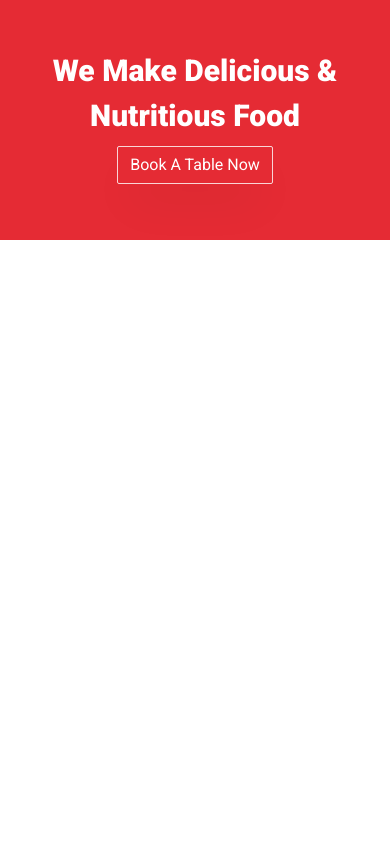
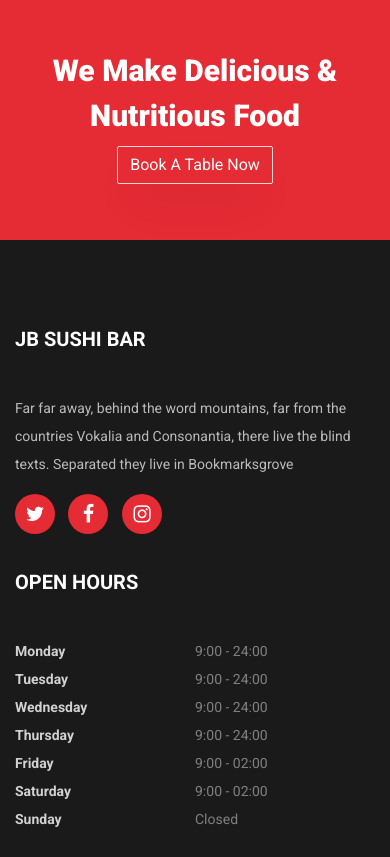
Before and after one commit to Newinacode/restro, a Django app: page / in a window 390 px wide. Shown: the part 3079-3936 px from the top of the page. Before the commit the page ends 3319 px from the top, so only its background shows below. Run offline with Django 4.2, Linux system fonts and the light colour scheme; data that the repository does not hold is empty; some libraries are stand-ins or nearby versions; grey boxes are pictures that could not be loaded.

Commit message:
handle menu link and embed map

```diff
--- a/restro/templates/base.html
+++ b/restro/templates/base.html
@@ -71,7 +71,7 @@
 					<li class="nav-item {% block nav-index %}{% endblock nav-index %}"><a href="{% url 'index' %}" class="nav-link">Home</a></li>
 					<li class="nav-item {% block nav-about %}{% endblock nav-about %}"><a href="{% url 'about' %}" class="nav-link">About</a></li>
 					<!-- <li class="nav-item"><a href="chef.html" class="nav-link">Chef</a></li> -->
-					<li class="nav-item"><a href="menu.html" class="nav-link">Menu</a></li>
+					<li class="nav-item"><a href="{%url 'index' %}#menu" class="nav-link">Menu</a></li>
 					<li class="nav-item"><a href="reservation.html" class="nav-link">Reservation</a></li>
 					<!-- <li class="nav-item"><a href="blog.html" class="nav-link">Blog</a></li> -->
 					<li class="nav-item {% block nav-contact %}{% endblock nav-contact %}"><a href="{% url 'contact' %}" class="nav-link">Contact</a></li>
@@ -85,7 +85,81 @@
 	{% endblock %}
 
 
+	<footer class="ftco-footer ftco-no-pb ftco-section">
+		<div class="container">
+			<div class="row mb-5">
+				<div class="col-md-6 col-lg-3">
+					<div class="ftco-footer-widget mb-4">
+						<h2 class="ftco-heading-2">JB Sushi Bar</h2>
+						<p>Far far away, behind the word mountains, far from the countries Vokalia and Consonantia, there live the blind texts. Separated they live in Bookmarksgrove</p>
+						<ul class="ftco-footer-social list-unstyled float-md-left float-lft mt-3">
+							<li class="ftco-animate"><a href="#"><span class="fa fa-twitter"></span></a></li>
+							<li class="ftco-animate"><a href="#"><span class="fa fa-facebook"></span></a></li>
+							<li class="ftco-animate"><a href="#"><span class="fa fa-instagram"></span></a></li>
+						</ul>
+					</div>
+				</div>
+				<div class="col-md-8 col-lg-4">
+					<div class="ftco-footer-widget mb-4">
+						<h2 class="ftco-heading-2">Open Hours</h2>
+						<ul class="list-unstyled open-hours">
+							<li class="d-flex"><span>Monday</span><span>9:00 - 24:00</span></li>
+							<li class="d-flex"><span>Tuesday</span><span>9:00 - 24:00</span></li>
+							<li class="d-flex"><span>Wednesday</span><span>9:00 - 24:00</span></li>
+							<li class="d-flex"><span>Thursday</span><span>9:00 - 24:00</span></li>
+							<li class="d-flex"><span>Friday</span><span>9:00 - 02:00</span></li>
+							<li class="d-flex"><span>Saturday</span><span>9:00 - 02:00</span></li>
+							<li class="d-flex"><span>Sunday</span><span> Closed</span></li>
+						</ul>
+					</div>
+				</div>
+				<!-- <div class="col-md-6 col-lg-3">
+					<div class="ftco-footer-widget mb-4">
+						<h2 class="ftco-heading-2">Instagram</h2>
+						<div class="thumb d-sm-flex">
+							<a href="#" class="thumb-menu img" style="background-image: url(images/insta-1.jpg);">
+							</a>
+							<a href="#" class="thumb-menu img" style="background-image: url(images/insta-2.jpg);">
+							</a>
+							<a href="#" class="thumb-menu img" style="background-image: url(images/insta-3.jpg);">
+							</a>
+						</div>
+						<div class="thumb d-flex">
+							<a href="#" class="thumb-menu img" style="background-image: url(images/insta-4.jpg);">
+							</a>
+							<a href="#" class="thumb-menu img" style="background-image: url(images/insta-5.jpg);">
+							</a>
+							<a href="#" class="thumb-menu img" style="background-image: url(images/insta-6.jpg);">
+							</a>
+						</div>
+					</div>
+				</div> -->
+				<div class="col-md-6 col-lg-5">
+					<div class="ftco-footer-widget mb-4">
+						<div style="overflow:hidden;max-width:100%;width:500px;height:330px;"><div id="embed-ded-map-canvas" style="height:100%; width:100%;max-width:100%;"><iframe style="height:100%;width:100%;border:0;" frameborder="0" src="https://www.google.com/maps/embed/v1/place?q=london&key=AIzaSyBFw0Qbyq9zTFTd-tUY6dZWTgaQzuU17R8"></iframe></div><a class="googl-ehtml" rel="nofollow" href="https://www.bootstrapskins.com/themes" id="grab-maps-authorization">premium bootstrap themes</a><style>#embed-ded-map-canvas img{max-height:none;max-width:none!important;background:none!important;}</style></div>
+						<!-- <h2 class="ftco-heading-2">Newsletter</h2>
+						<p>Far far away, behind the word mountains, far from the countries.</p>
+						<form action="#" class="subscribe-form">
+							<div class="form-group">
+								<input type="text" class="form-control mb-2 text-center" placeholder="Enter email address">
+								<input type="submit" value="Subscribe" class="form-control submit px-3">
+							</div>
+						</form> -->
+					</div>
+				</div>
+			</div>
+		</div>
+		<div class="container-fluid px-0 bg-primary py-3">
+			<!-- <div class="row no-gutters">
+				<div class="col-md-12 text-center">
 
+					<p class="mb-0">
+						Copyright &copy;<script>document.write(new Date().getFullYear());</script> All rights reserved | This template is made with <i class="fa fa-heart" aria-hidden="true"></i> by <a href="https://colorlib.com" target="_blank">Colorlib</a>
+						</p>
+					</div>
+				</div> -->
+			</div>
+		</footer>
 
 		<!-- loader -->
 		<div id="ftco-loader" class="show fullscreen"><svg class="circular" width="48px" height="48px"><circle class="path-bg" cx="24" cy="24" r="22" fill="none" stroke-width="4" stroke="#eeeeee"/><circle class="path" cx="24" cy="24" r="22" fill="none" stroke-width="4" stroke-miterlimit="10" stroke="#F96D00"/></svg></div>
--- a/website/templates/website/contact.html
+++ b/website/templates/website/contact.html
@@ -72,7 +72,7 @@
     </form>
   </div>
   <div class="col-md-6 d-flex align-items-stretch">
-    <div id="map"></div>
+    <div style="overflow:hidden;max-width:100%;width:500px;height:500px;"><div id="embed-ded-map-canvas" style="height:100%; width:100%;max-width:100%;"><iframe style="height:100%;width:100%;border:0;" frameborder="0" src="https://www.google.com/maps/embed/v1/place?q=london&key=AIzaSyBFw0Qbyq9zTFTd-tUY6dZWTgaQzuU17R8"></iframe></div><a class="googl-ehtml" rel="nofollow" href="https://www.bootstrapskins.com/themes" id="grab-maps-authorization">premium bootstrap themes</a><style>#embed-ded-map-canvas img{max-height:none;max-width:none!important;background:none!important;}</style></div>
   </div>
 </div>
 </div>
--- a/website/templates/website/index.html
+++ b/website/templates/website/index.html
@@ -191,7 +191,7 @@
     </div>
 </section>
 
-<section class="ftco-section">
+<section class="ftco-section" id="menu">
     <div class="container">
         <div class="row justify-content-center mb-5 pb-2">
             <div class="col-md-7 text-center heading-section ftco-animate">
```
